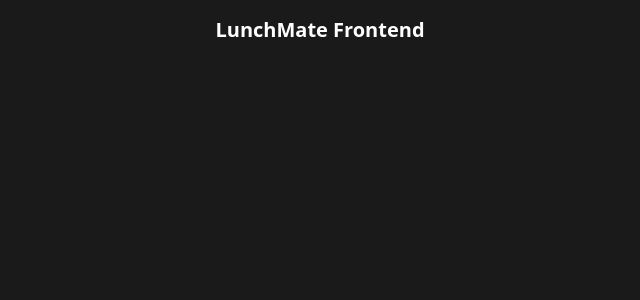
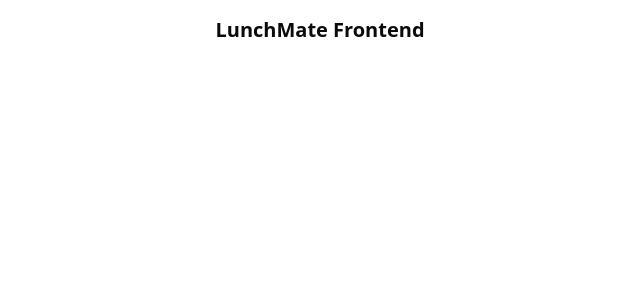
Before and after one commit to julia-klementowicz/lunchmate-frontend, a Next.js app: page / in a window 1280 px wide. Shown: the top 300 px of the page, without its empty margins (320-960 px from the left). Built offline with nearby package versions, Linux system fonts and the light colour scheme.

Commit message:
switched to white background

```diff
--- a/app/layout.tsx
+++ b/app/layout.tsx
@@ -20,7 +20,7 @@ export default function RootLayout({
   return (
     <html lang='en'>
       <body
-        className={poppins.className + 'min-h-screen bg-[#1A1A1B] text-white'}
+        className={poppins.className + 'min-h-screen'}
       >
         {children}
       </body>
```
